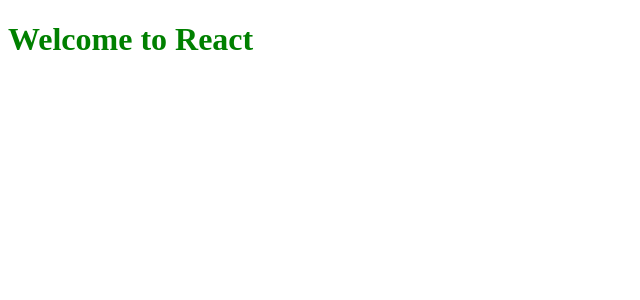
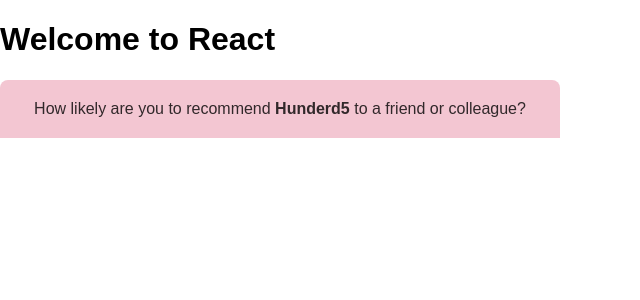
Before and after one commit to morajabi/rating, a React (Create React App) app: page / in a window 1280 px wide. Shown: the top 300 px of the page, without its empty margins (0-640 px from the left). Built offline with nearby package versions, Linux system fonts and the light colour scheme.

Commit message:
feat: start implementing Modal

```diff
--- a/src/App.js
+++ b/src/components/App.js
@@ -1,16 +1,13 @@
 import React, { Component } from 'react'
-import styled from 'styled-components'
-
-const Wrapper = styled.div`
-  color: green;
-`
+import Modal from './Modal'
 
 class App extends Component {
   render() {
     return (
-      <Wrapper>
+      <div>
         <h1>Welcome to React</h1>
-      </Wrapper>
+        <Modal />
+      </div>
     )
   }
 }
--- /dev/null
+++ b/src/components/Modal.js
@@ -0,0 +1,37 @@
+import React, { Component } from 'react'
+import styled from 'styled-components'
+
+import { rem } from '../utils/rem'
+
+class Modal extends Component {
+  render() {
+    return (
+      <Wrapper>
+        <TopBar>
+          How likely are you to recommend <strong>Hunderd5</strong> to a friend
+          or colleague?
+        </TopBar>
+      </Wrapper>
+    )
+  }
+}
+
+export default Modal
+
+const radius = '8px'
+
+const Wrapper = styled.div`
+  width: ${rem(560)};
+  height: auto;
+  border-radius: ${radius};
+`
+
+const TopBar = styled.div`
+  width: 100%;
+  padding: 20px 0;
+  background: rgb(243, 198, 210);
+  border-radius: ${radius} ${radius} 0 0;
+  color: rgba(0, 0, 0, 0.8);
+  font-size: ${rem(16)};
+  text-align: center;
+`
--- /dev/null
+++ b/src/globalStyles.js
@@ -0,0 +1,21 @@
+import { injectGlobal } from 'styled-components'
+
+import { BASE_FONT_SIZE } from './utils/rem'
+
+injectGlobal`
+  html,
+  body {
+    margin: 0;
+    padding: 0;
+    font-family: sans-serif;
+    font-size: ${BASE_FONT_SIZE}px;
+    overflow-x: hidden;
+    overflow-y: auto;
+    -webkit-font-smoothing: antialiased;
+    -moz-osx-font-smoothing: grayscale;
+  }
+
+  *, *:before, *:after {
+    box-sizing: border-box;
+  }
+`
--- a/src/index.js
+++ b/src/index.js
@@ -1,7 +1,6 @@
 import React from 'react'
 import ReactDOM from 'react-dom'
-import App from './App'
-import registerServiceWorker from './registerServiceWorker'
+import App from './components/App'
+import './globalStyles'
 
 ReactDOM.render(<App />, document.getElementById('root'))
-// registerServiceWorker();
```
